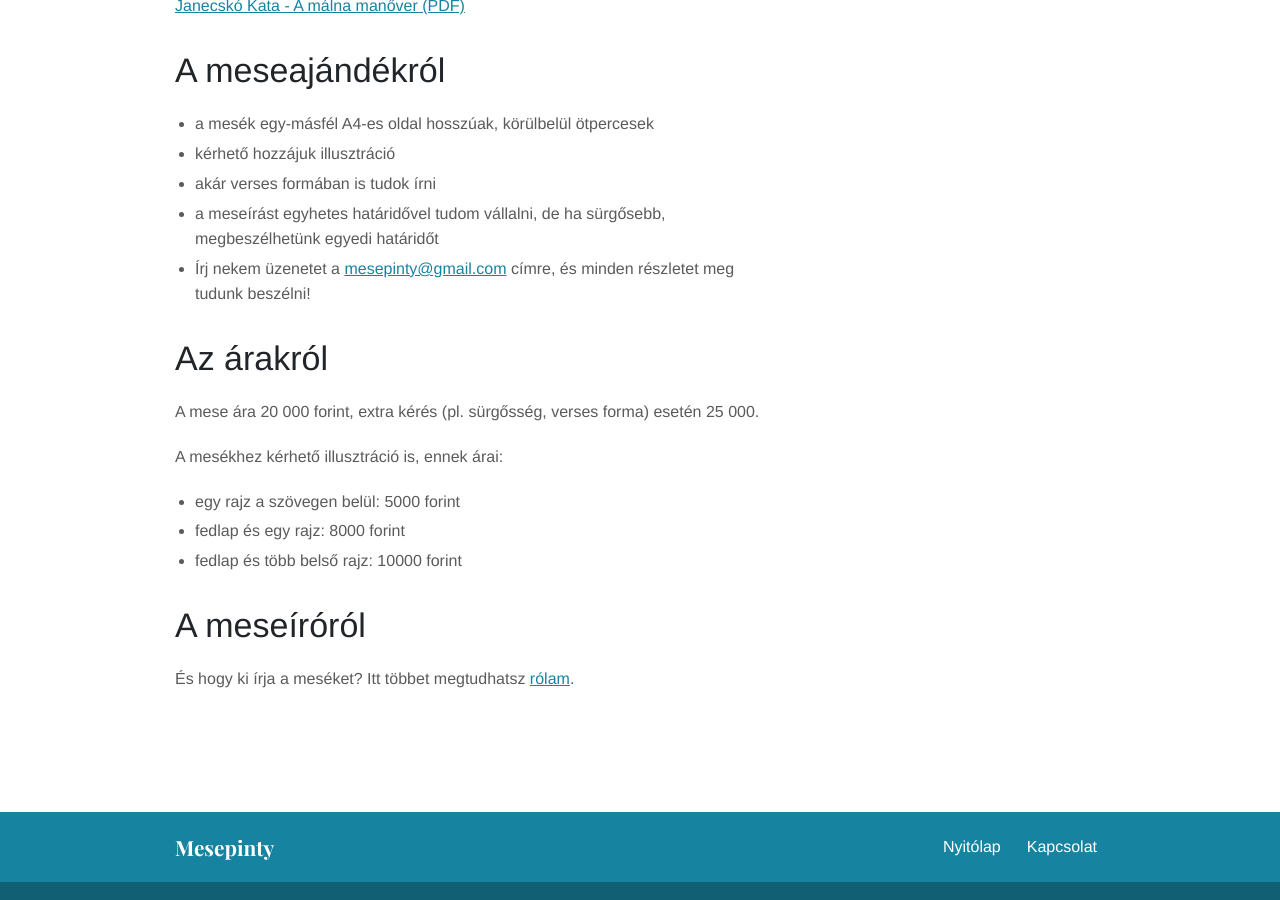
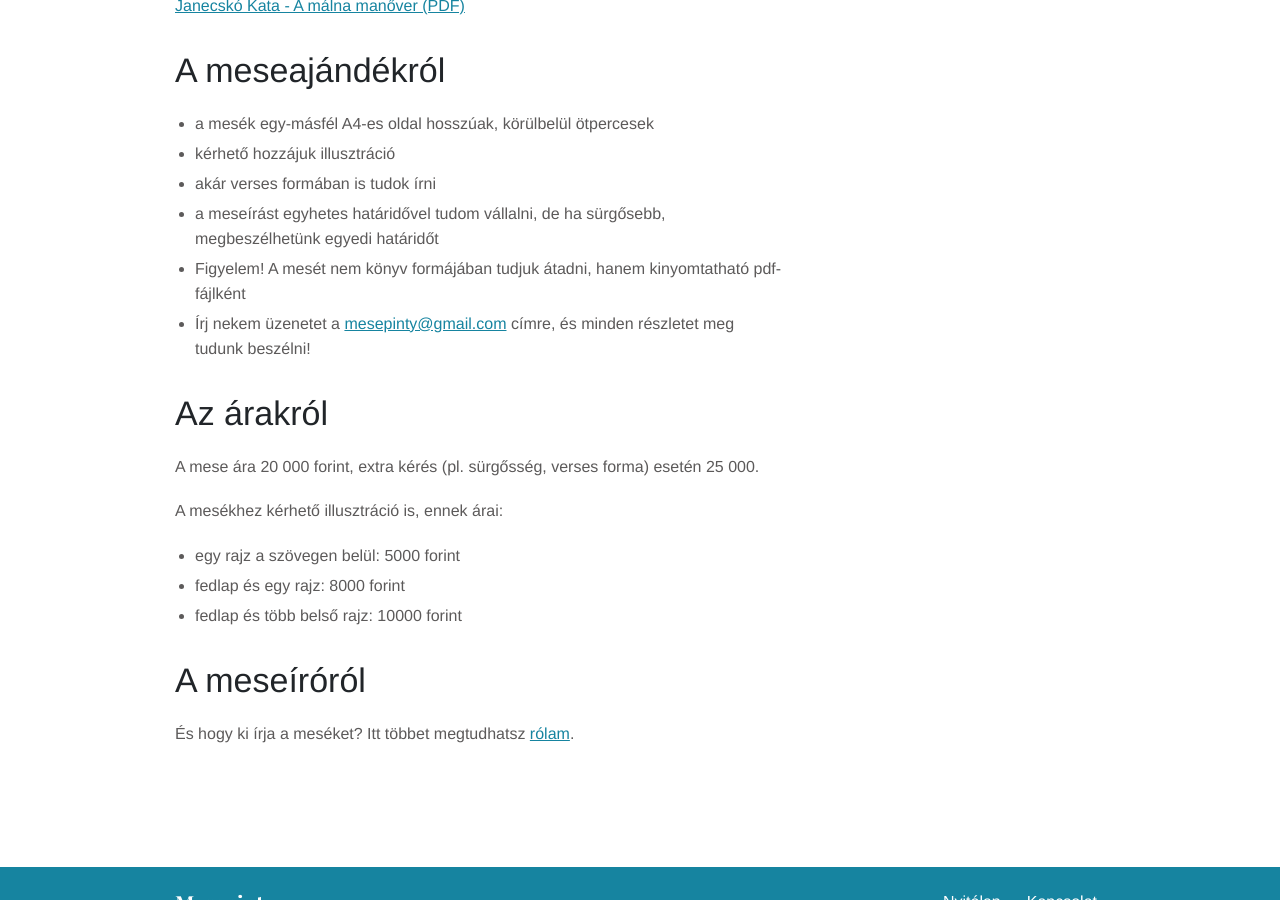
Before and after one commit to donnie-darko/mesepinty.github.io, a Jekyll site: the page built from meseajandek.md, in a window 1280 px wide and 900 px high, scrolled down 557 px. Built offline with Jekyll 4.4.1, drawn with Linux system fonts in a browser that asks for light colours.

Commit message:
meseajándék: pdf figyelmeztetés

```diff
--- a/meseajandek.md
+++ b/meseajandek.md
@@ -21,6 +21,7 @@ Megnéznél egy példát Szitnyai Kriszti szuper illusztrációival?
 - kérhető hozzájuk illusztráció
 - akár verses formában is tudok írni
 - a meseírást egyhetes határidővel tudom vállalni, de ha sürgősebb, megbeszélhetünk egyedi határidőt
+- Figyelem! A mesét nem könyv formájában tudjuk átadni, hanem kinyomtatható pdf-fájlként
 - Írj nekem üzenetet a {% if site.data.contact.email %} <a href="mailto:{{ site.data.contact.email }}">{{ site.data.contact.email }}</a>{% endif %} címre, és minden részletet meg tudunk beszélni!
 
 # Az árakról
```
